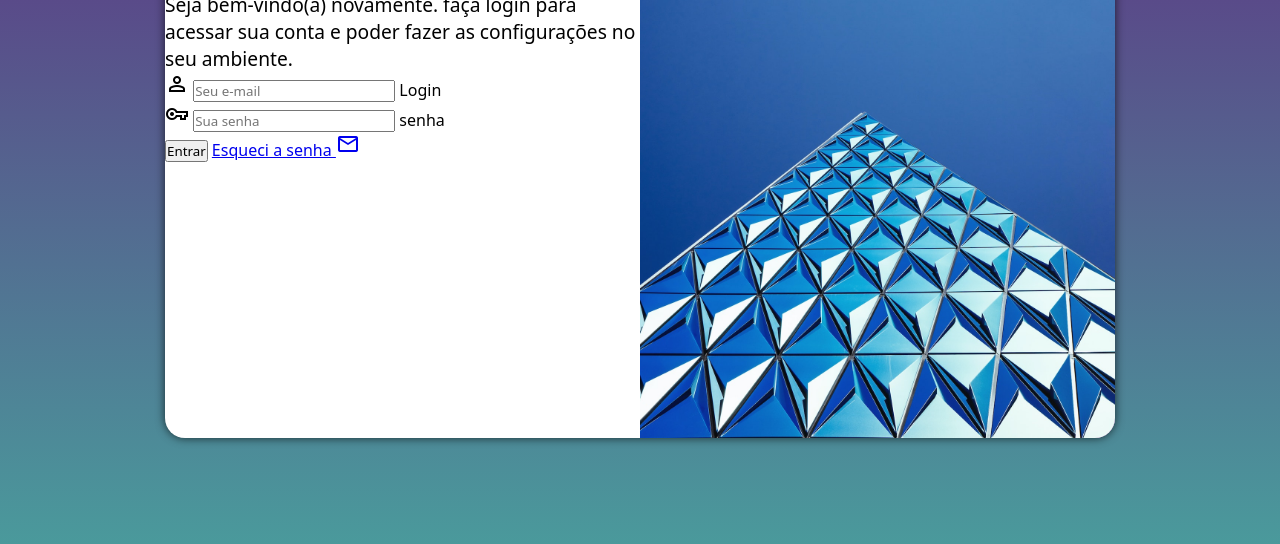
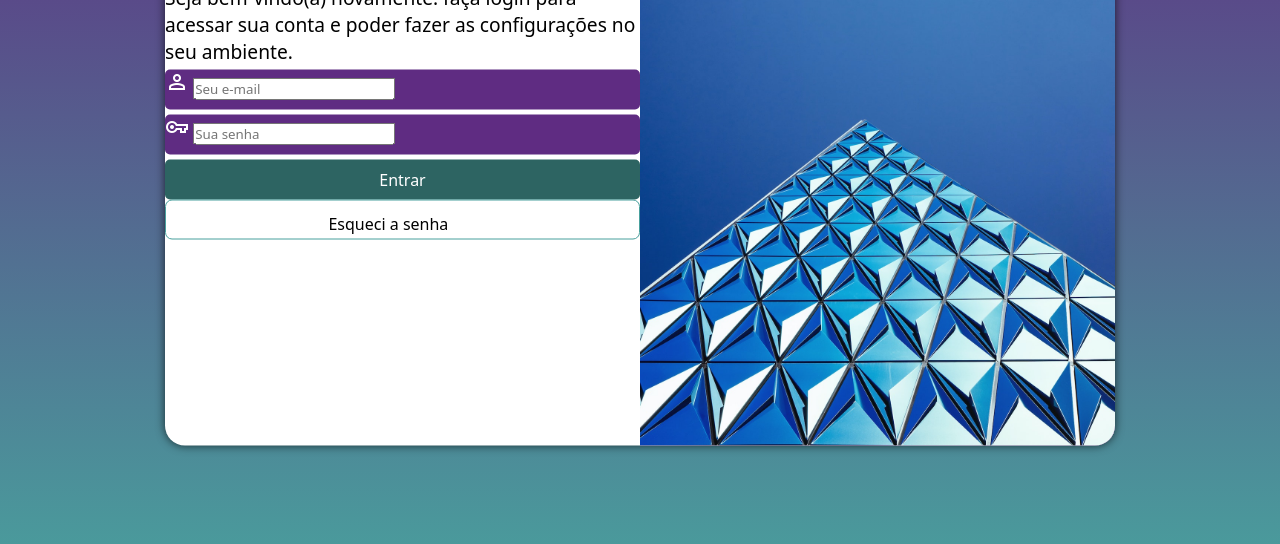
Before and after one commit to CleberSilva2023/projeto-login, a plain HTML site: page index.html in a window 1280 px wide. Shown: the part 212-756 px from the top of the page. Drawn offline with nearby package versions, Linux system fonts and the light colour scheme.

Commit message:
atualizei-login 05/09/2023

```diff
--- a/estilos/style.css
+++ b/estilos/style.css
@@ -34,7 +34,7 @@ section#login {
 
     background-color: white;
     width: 250px;
-    height: 500px;
+    height: 515px;
     border-radius: 20px;
     box-shadow: 0px 0px 10px rgba(0, 0, 0, 0.7);
 
@@ -59,3 +59,60 @@ div#formulario > h1 {
     text-align: center;
     margin-bottom: 10px;
 }
+
+div#formulario > p {
+    font-size: 0.8em;
+}
+
+form > div.campo {
+    background-color: #5f2c82;
+    display: block;
+    width: 100%;
+    height: 40px;
+    border-radius: 5px;
+    margin: 5px 0px;
+}
+
+div.campo > label {
+    display: none;
+}
+
+form > input[type=submit] {
+    display: block;
+    font-size: 1em;
+    width: 100%;
+    height: 40px;
+    background-color: #49a09d;
+    color: white;
+    border: none;
+    border-radius: 5px;
+    cursor: pointer;
+}
+
+form > input[type=submit] {
+    background-color: #2d6462;
+}
+
+form > a.botao {
+    display: block;
+    text-align: center;
+    font-size: 1em;
+    width: 100%;
+    height: 40px;
+    padding-top: 5px;
+    padding-bottom: 5px;
+    background-color: white;
+    color: black;
+    border: 1px solid #49a09d;
+    border-radius: 7px;
+    text-decoration: none;
+}
+
+form > a.botao:hover {
+    background-color: #6cd3cf;
+}
+
+span.material-symbols-outlined {
+    font-size: 1.5em;
+    color: white;
+}
--- a/index.html
+++ b/index.html
@@ -29,7 +29,7 @@
                         <label for="isenha">senha</label>
                     </div>
                     <input type="submit" value="Entrar">
-                    <a href="esqueci.html">Esqueci a senha
+                    <a href="esqueci.html" class="botao">Esqueci a senha
                         <span class="material-symbols-outlined">mail</span>
                     </a>
                 </form>
```
